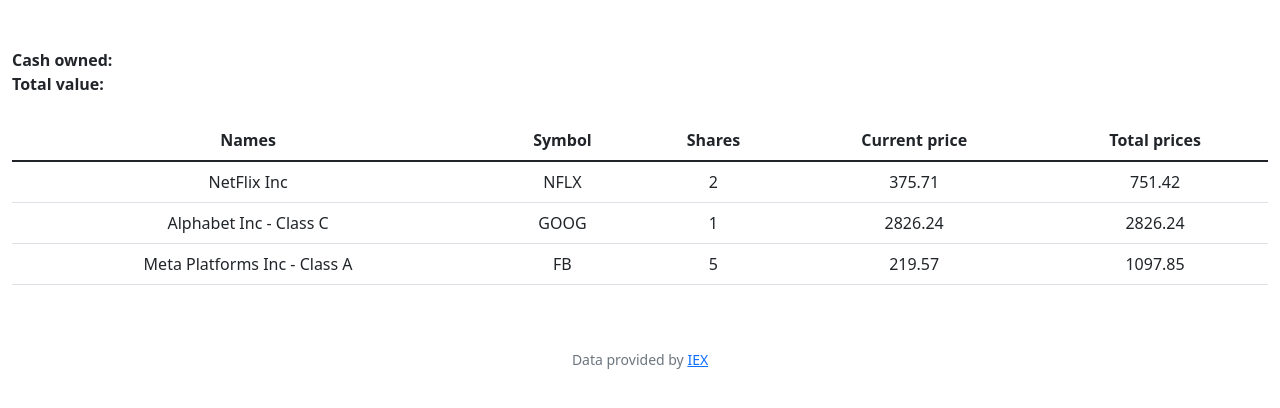
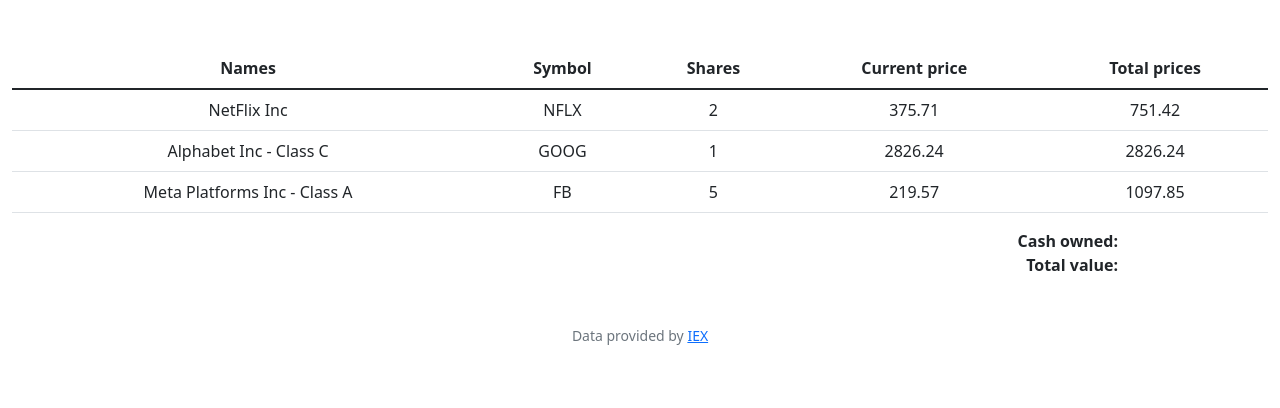
Before and after one commit to axel-paillaud/cs50, a Flask app: page / in a window 1280 px wide. Shown: the part 76-484 px from the top of the page. Run offline with Flask 2, Linux system fonts and the light colour scheme; a user stored in the database is signed in; some libraries are stand-ins or nearby versions.

Commit message:
Fri, Mar 25, 2022, 5:08 AM +00:00

```diff
--- a/finance/static/styles.css
+++ b/finance/static/styles.css
@@ -44,3 +44,8 @@ nav .navbar-brand .green
 .left {
     text-align: left;
 }
+
+#cash-own {
+    text-align: right;
+    margin-right: 150px;
+}
--- a/finance/templates/index.html
+++ b/finance/templates/index.html
@@ -3,14 +3,6 @@
 {% block title %}Wallets{% endblock %}
 
 {% block main %}
-
-    <div class="left">
-    <b>Cash owned: </b>
-    <br>
-    <b>Total value: </b>
-    </div>
-
-    <br>
 
     <table class="table">
         <thead>
@@ -35,4 +27,10 @@
         </tbody>
     </table>
 
+    <div id="cash-own">
+        <b>Cash owned: </b>
+        <br>
+        <b>Total value: </b>
+    </div>
+
 {% endblock %}
```
